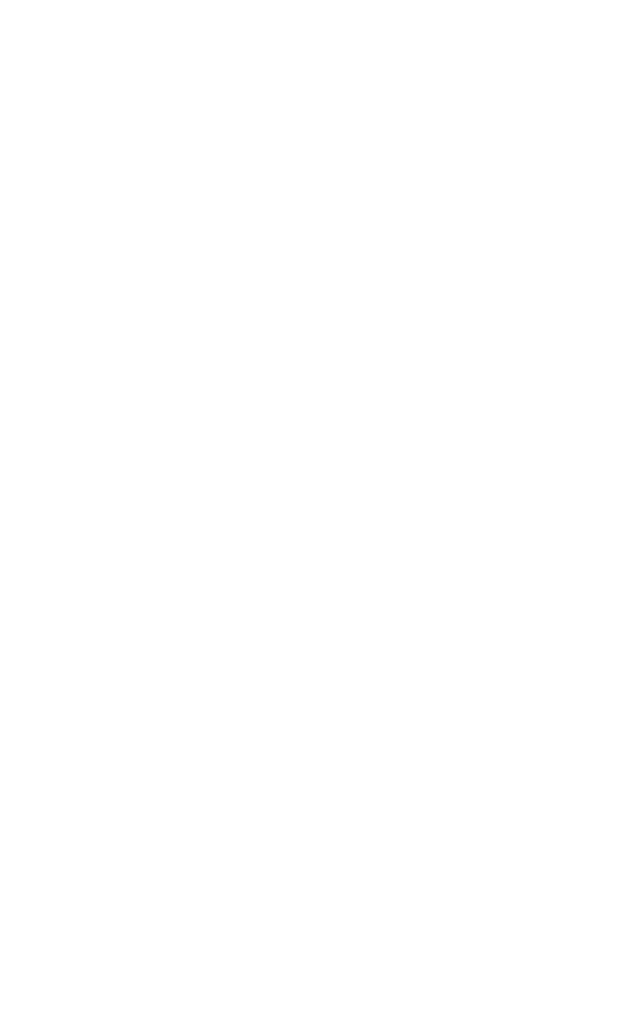
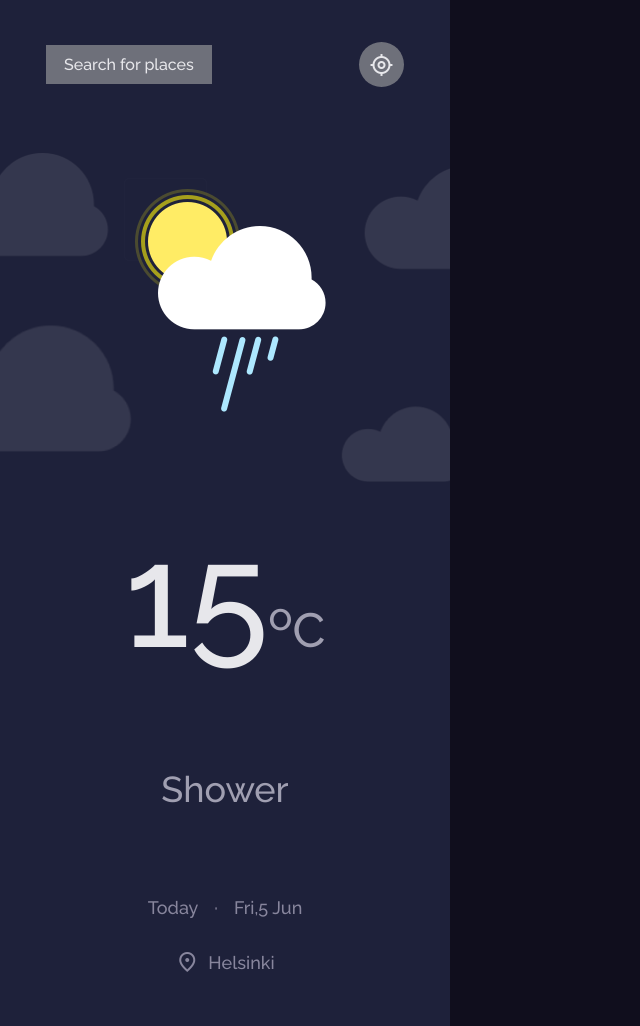
Before and after one commit to Abots-jzm/WeatherApp, a plain HTML site: page index.html in a window 1280 px wide. Shown: the whole page, without its empty margins (0-640 px from the left). Before the commit the page ends 800 px from the top, so only its background shows below. Drawn offline with nearby package versions, Linux system fonts and the light colour scheme.

Commit message:
Initial sidebar

```diff
--- a/index.html
+++ b/index.html
@@ -7,11 +7,35 @@
 
     <link href="https://fonts.googleapis.com/css2?family=Raleway:wght@100;500;600;700&display=swap" rel="stylesheet">
 
+    <link href="https://fonts.googleapis.com/css2?family=Material+Symbols+Outlined:opsz,wght,FILL,GRAD@48,400,1,0" rel="stylesheet" />
+
     <link href="./src/sass/style.css" rel="stylesheet">
 
     <title>Weather App</title>
   </head>
   <body>
-
+    <main>
+      <div class="sidebar">
+        <div class="sidebar-top">
+          <div class="sidebar-top__search">Search for places</div>
+          <div class="sidebar-top__current-location"><span class="material-symbols-outlined">my_location</span></div>
+        </div>
+        <div class="sidebar-body">
+          <div class="weather-illustration">
+            <img alt="shower" src="./img/Shower.png">
+          </div>
+          <div class="temperature-details">
+            <div class="current-temperature">15<span><sup>o</sup>C</span></div>
+            <div class="current-weather">Shower</div>
+          </div>
+          <div class="other-details">
+            <div class="current-time"><span>Today</span> <span>&middot;</span> <span>Fri,5 Jun</span></div>
+            <div class="current-location"><span class="material-symbols-outlined current-location--icon">location_on</span> Helsinki
+            </div>
+          </div>
+        </div>
+      </div>
+      <div class="content"></div>
+    </main>
   </body>
 </html>
--- a/src/sass/style.scss
+++ b/src/sass/style.scss
@@ -6,8 +6,14 @@
   box-sizing: inherit;
 }
 
+:root {
+  --primary-color: #1E213A;
+  --color-off-white: #E7E7EB;
+  --color-gray-text: #88869D;
+}
+
 html {
-  box-sizing: border-box;
+  box-sizing: inherit;
   font-size: 62.5%;
 }
 
@@ -15,3 +21,120 @@ body {
   font-family: "Raleway", sans-serif;
   font-weight: 500;
 }
+
+main {
+  background-color: #100E1D;
+  display: flex;
+}
+
+.sidebar {
+  background-color: var(--primary-color);
+  flex-basis: 45rem;
+}
+
+.sidebar-top {
+  display: flex;
+  margin: 4.2rem 4.6rem 2rem 4.6rem;
+  justify-content: space-between;
+  align-items: center;
+  color: var(--color-off-white);
+
+  &__search {
+    background-color: #6E707A;
+    padding: 1rem 1.8rem;
+    font-size: 1.6rem;
+  }
+
+  &__current-location {
+    background-color: #6E707A;
+    border-radius: 50%;
+    display: flex;
+    justify-content: center;
+    align-items: center;
+    height: 4.5rem;
+    width: 4.5rem;
+  }
+}
+
+.sidebar-body {
+  display: flex;
+  flex-direction: column;
+  align-items: center;
+}
+
+.weather-illustration {
+  display: flex;
+  justify-content: center;
+  align-items: center;
+  height: 37.5rem;
+  width: 100%;
+  position: relative;
+  margin-bottom: 3rem;
+
+  &::after {
+    content: "";
+    background-image: url("./../../img/Cloud-background.png");
+    background-size: cover;
+    background-position: center;
+    opacity: 0.1;
+    top: 0;
+    left: 0;
+    bottom: 0;
+    right: 0;
+    position: absolute;
+    z-index: 1;
+  }
+}
+
+.temperature-details {
+  display: flex;
+  flex-direction: column;
+  gap: 8.7rem;
+  justify-content: space-between;
+  align-items: center;
+  margin-bottom: 8.7rem;
+
+  .current-temperature {
+    color: var(--color-off-white);
+    font-size: 14.4rem;
+
+    span {
+      color: #A09FB1;
+      font-size: 4.8rem;
+    }
+  }
+
+  .current-weather {
+    color: #A09FB1;
+    font-size: 3.6rem;
+    text-transform: capitalize;
+  }
+}
+
+.other-details {
+  display: flex;
+  flex-direction: column;
+  justify-content: space-between;
+  align-items: center;
+  color: var(--color-gray-text);
+  font-size: 1.8rem;
+  gap: 3.2rem;
+  margin-bottom: 5.2rem;
+
+  .current-time {
+    display: flex;
+    justify-content: space-between;
+    gap: 1.6rem;
+  }
+
+  .current-location {
+    display: flex;
+    justify-content: space-between;
+    align-items: center;
+    gap: .9rem;
+
+    &--icon{
+
+    }
+  }
+}
```
Also changed, not shown: img/Clear.png (added), img/Cloud-background.png (added), img/Hail.png (added), img/HeavyCloud.png (added), img/HeavyRain.png (added), img/LightCloud.png (added), img/LightRain.png (added), img/Shower.png (added), img/Sleet.png (added), img/Snow.png (added), img/Thunderstorm.png (added), img/devchallenges.png (added), src/sass/style.css, 1 other file.
